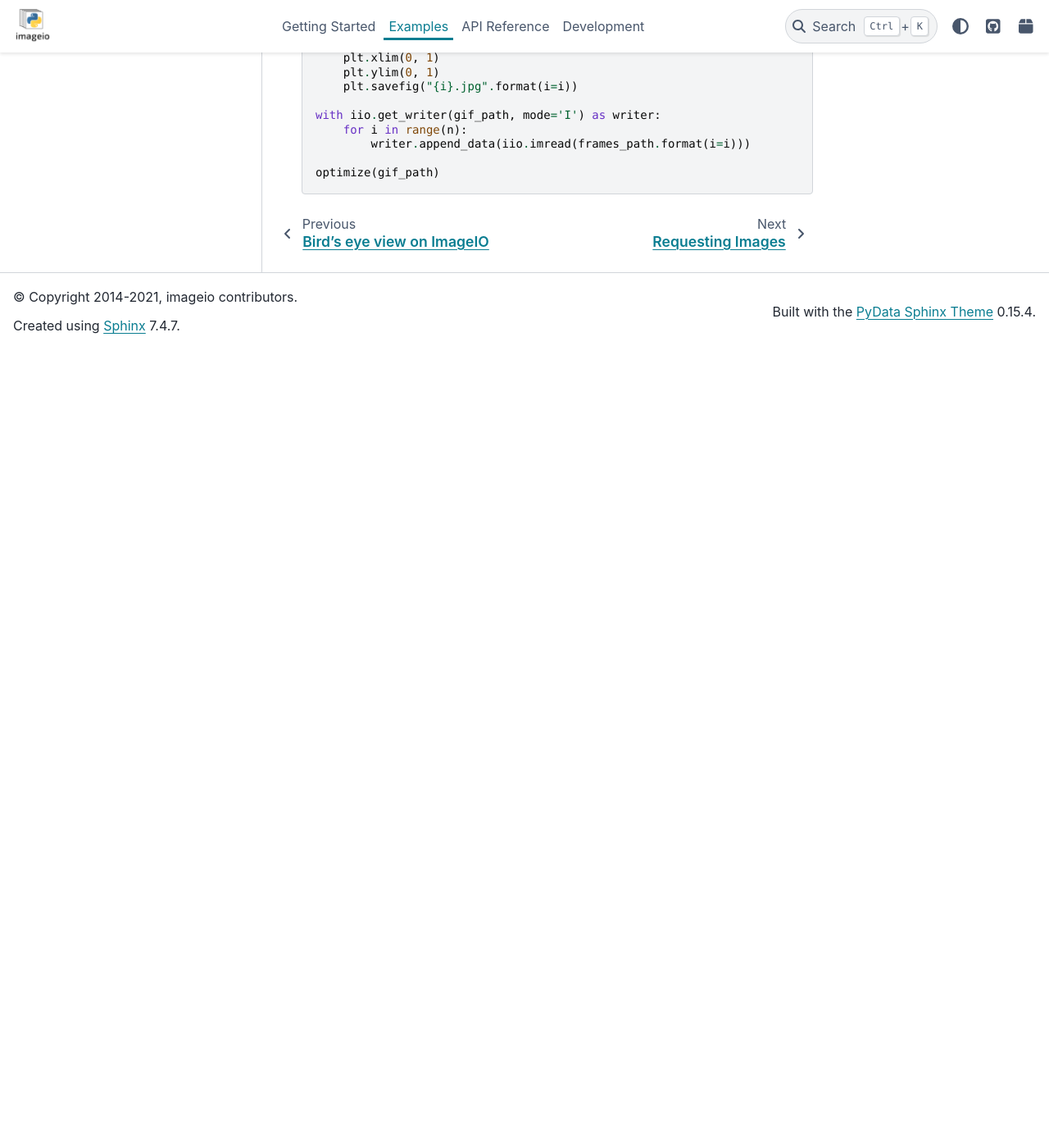
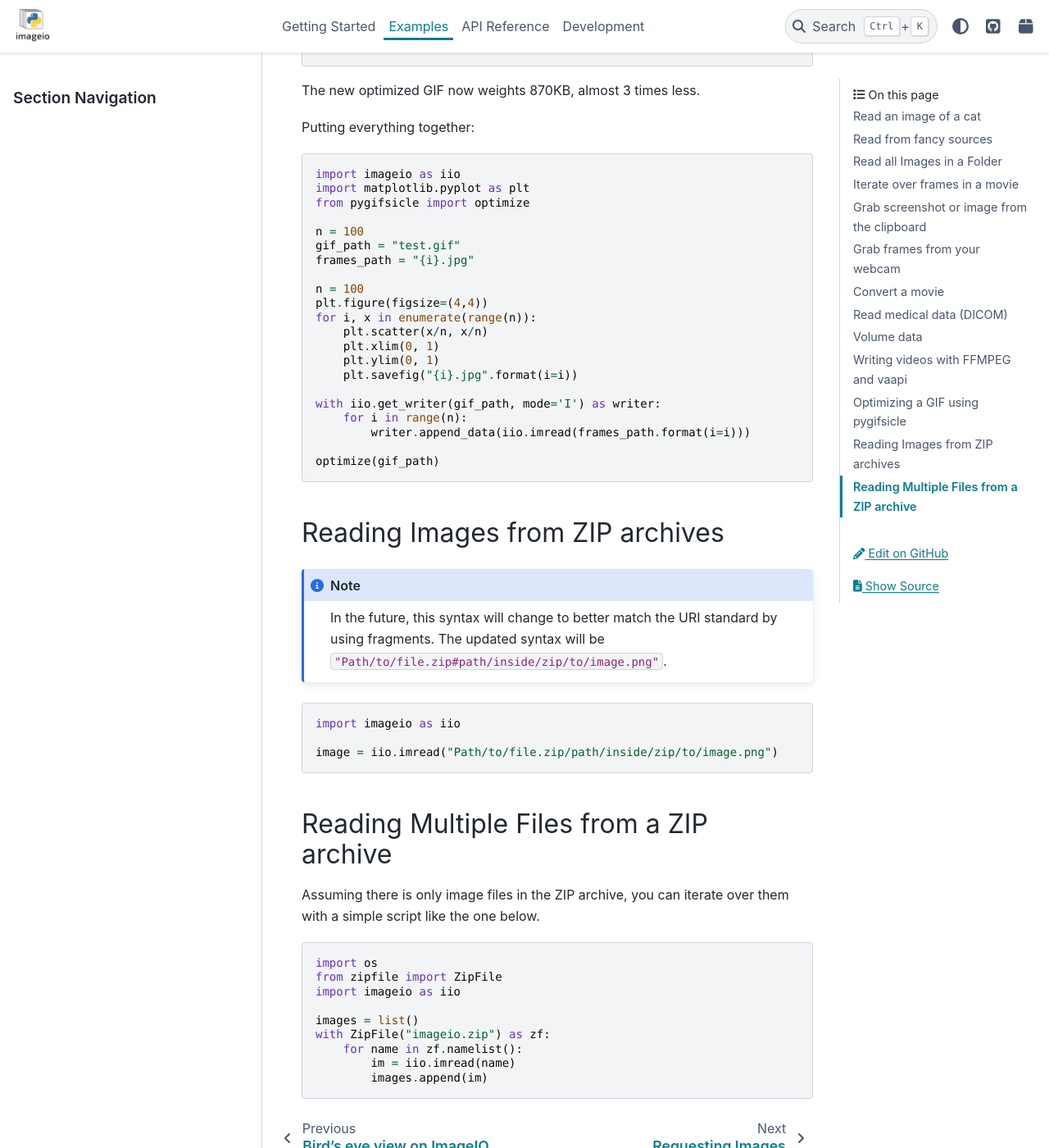
Before and after one commit to imageio/imageio, a Sphinx documentation site: the page built from docs/examples.rst, in a window 1280 px wide and 1400 px high, scrolled down 5545 px. Shown: the whole window at 82% size. Built offline with Sphinx 7.4.7 and the PyData theme 0.15.4, drawn with Linux system fonts in a browser that asks for light colours; pages that are not in the unit, such as notebooks, are missing from menus; before the commit the page ends 5971 px from its top, so only the background shows below that; some of the changed text lies outside the part shown.

Commit message:
DOC: add example on iterating folders and ZIP

```diff
--- a/docs/examples.rst
+++ b/docs/examples.rst
@@ -58,6 +58,24 @@ Note: reading from HTTP and zipfiles works for many formats including png and jp
 for all formats (some plugins "seek" the file object, which HTTP/zip streams do not support).
 In such a case one can download/extract the file first. For HTTP one can use something like
 ``imageio.imread(imageio.core.urlopen(url).read(), '.gif')``.
+
+Read all Images in a Folder
+---------------------------
+
+One common scenario is that you want to read all images in a folder, e.g. for a scientific analysis, or
+because these are all your training examples. Assuming the folder only contains image files, you can
+read it using a snippet like
+
+.. code-block:: python
+
+    import imageio as iio
+    from pathlib import Path
+
+    images = list()
+    for file in Path("path/to/folder").iterdir():
+        im = iio.imread(file)
+        images.append(im)
+
 
 Iterate over frames in a movie
 ------------------------------
@@ -287,3 +305,39 @@ Putting everything together:
             writer.append_data(iio.imread(frames_path.format(i=i)))
 
     optimize(gif_path)
+
+Reading Images from ZIP archives
+--------------------------------
+
+.. note::
+
+    In the future, this syntax will change to better match the URI
+    standard by using fragments. The updated syntax will be
+    ``"Path/to/file.zip#path/inside/zip/to/image.png"``.
+
+.. code-block:: python
+
+    import imageio as iio
+
+    image = iio.imread("Path/to/file.zip/path/inside/zip/to/image.png")
+
+
+
+
+Reading Multiple Files from a ZIP archive
+-----------------------------------------
+
+Assuming there is only image files in the ZIP archive, you can iterate
+over them with a simple script like the one below.
+
+.. code-block:: python
+
+    import os
+    from zipfile import ZipFile
+    import imageio as iio
+
+    images = list()
+    with ZipFile("imageio.zip") as zf:
+        for name in zf.namelist():
+            im = iio.imread(name)
+            images.append(im)
```
